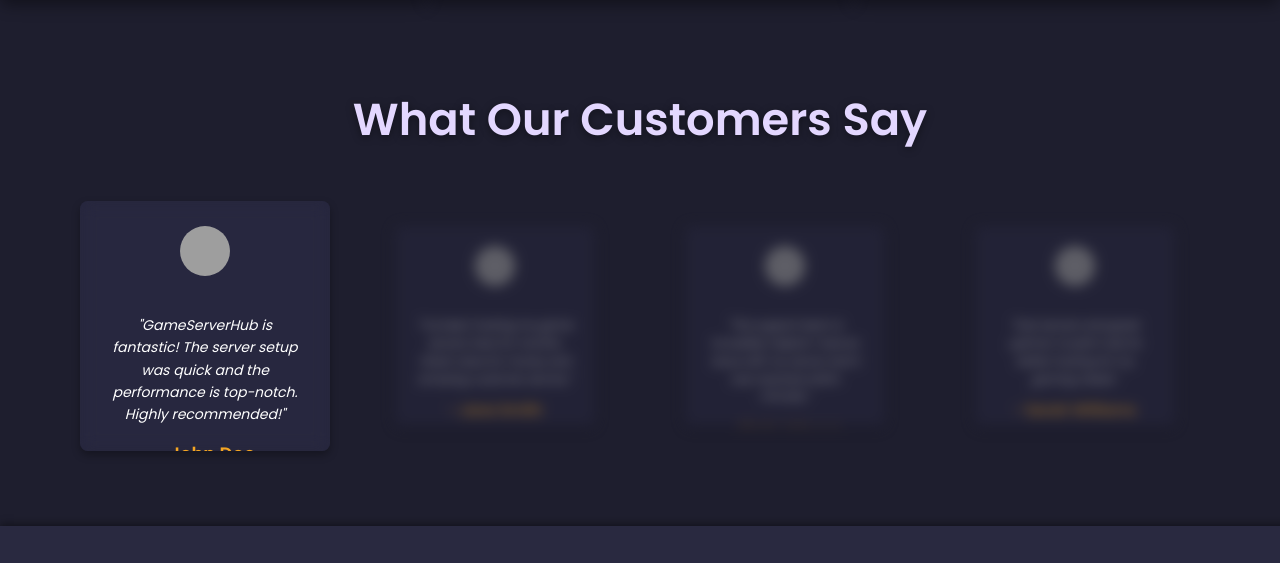
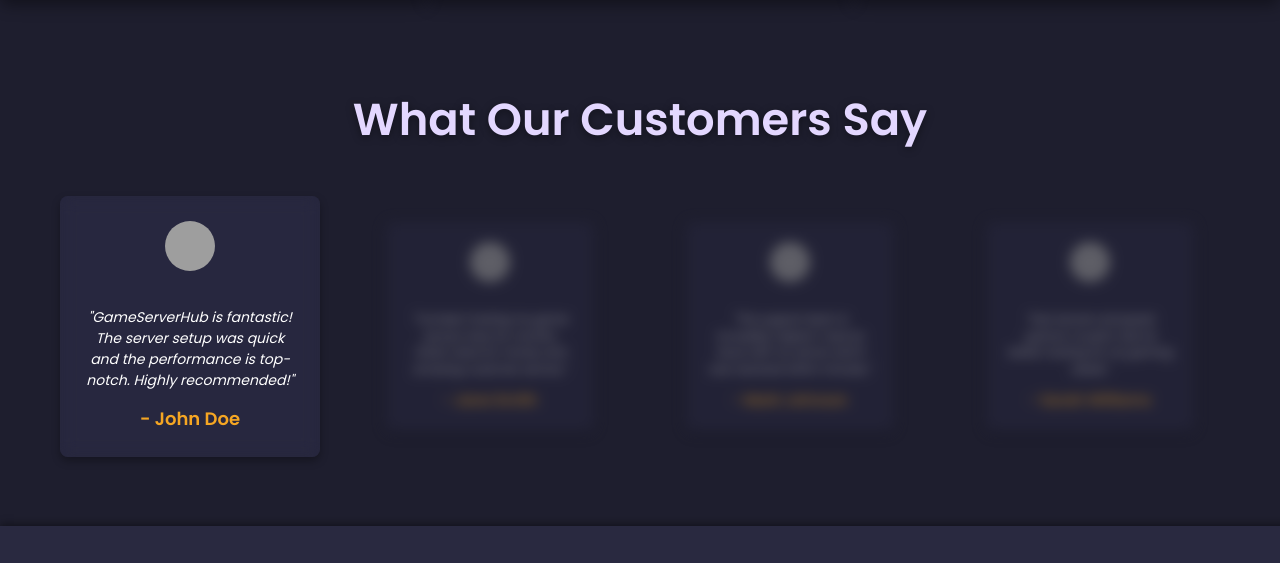
Before and after one commit to cooIguy/game-server-hosting-website, a plain HTML site: page index.html in a window 1280 px wide. Shown: the part 942-1505 px from the top of the page. Drawn offline with Linux system fonts and the light colour scheme; grey boxes are pictures that could not be loaded.

Commit message:
fixed customer reviews cutting out

```diff
--- a/header.html
+++ b/header.html
@@ -16,14 +16,17 @@
         display: flex;
         justify-content: space-between;
         align-items: center;
-    background-color: #292940; /* Dark background */
-    padding: 20px 80px; /* Increased horizontal padding */
+        background-color: #292940;
+        /* Dark background */
+        padding: 20px 80px;
+        /* Increased horizontal padding */
         box-shadow: 0 4px 8px rgba(0, 0, 0, 0.2);
         font-family: 'Poppins', sans-serif;
     }
 
     .game-logo {
-    max-width: 200px; /* Increased logo size */
+        max-width: 200px;
+        /* Increased logo size */
         transition: transform 0.3s ease;
     }
 
@@ -31,54 +34,80 @@
         transform: scale(1.1);
     }
 
+    /* Header Navigation Alignment */
     .game-nav {
         display: flex;
-    gap: 40px; /* Increased gap between navigation links */
+        align-items: center;
+        /* Center align the text within the header */
+        gap: 40px;
+        /* Space between navigation links */
     }
 
+    /* Updated Navigation Link Styling */
     .game-nav-link {
-    color: #f5a623; /* Light orange color */
+        color: #f5a623;
+        /* Light orange color */
         font-size: 18px;
+        /* Adjust font size as needed */
         text-decoration: none;
         font-weight: 500;
         position: relative;
-    padding-bottom: 5px; /* Space for underline */
+        display: inline-block;
+        /* Inline-block to allow better alignment control */
+        padding: 6px 0;
+        /* Add vertical padding to balance the text */
         transition: color 0.3s ease;
+        line-height: 1;
+        /* Prevent extra line spacing */
+        vertical-align: middle;
+        /* Align with baseline correctly */
     }
 
+
     .game-nav-link:hover {
-    color: #f39c12; /* Slightly darker yellow/orange */
+        color: #f39c12;
+        /* Slightly darker yellow/orange */
     }
 
-  /* Add underline effect for links on hover, starting from the center */
     .game-nav-link::before {
         content: '';
         position: absolute;
         width: 0;
         height: 2px;
+        /* Thickness of the underline */
         background-color: #f39c12;
+        /* Underline color */
+        bottom: 0;
+        /* Align underline exactly at the bottom */
         left: 50%;
-    bottom: 0;
         transform: translateX(-50%);
         transition: width 0.3s ease;
     }
+
+
 
     .game-nav-link:hover::before {
         width: 100%;
     }
 
     .login-link {
-    font-weight: bold; /* Make the Login link stand out */
-    color: #f5a623; /* Light orange color */
-    background-color: #292940; /* Same dark background as header */
+        font-weight: bold;
+        /* Make the Login link stand out */
+        color: #f5a623;
+        /* Light orange color */
+        background-color: #292940;
+        /* Same dark background as header */
         padding: 12px 20px;
         border-radius: 6px;
-    border: 1px solid #f5a623; /* Border with same color as link */
+        border: 1px solid #f5a623;
+        /* Border with same color as link */
         transition: background-color 0.3s, color 0.3s;
     }
 
     .login-link:hover {
-    background-color: #f5a623; /* Highlight on hover */
-    color: #292940; /* Dark text color on hover */
+        background-color: #f5a623;
+        /* Highlight on hover */
+        color: #292940;
+        /* Dark text color on hover */
     }
 </style>
--- a/index.html
+++ b/index.html
@@ -1,5 +1,6 @@
 <!DOCTYPE html>
 <html lang="en">
+
 <head>
   <meta charset="UTF-8" />
   <meta name="viewport" content="width=device-width, initial-scale=1.0" />
@@ -8,7 +9,8 @@
   <style>
     /* Adjust the body padding */
     body {
-      padding-bottom: 1px; /* Adjusted for minimal space */
+      padding-bottom: 1px;
+      /* Adjusted for minimal space */
     }
 
     .testimonial-container {
@@ -34,32 +36,47 @@
     .testimonial {
       background-color: rgba(41, 41, 64, 0.8);
       padding: 25px;
-      width: 200px;
-      height: 200px;
+      width: 250px;
+      /* Adjusted width for better readability */
+      min-height: 200px;
+      /* Ensure a consistent height */
+      max-height: 300px;
+      /* Cap the height to prevent oversized testimonials */
       margin: 0 10px;
       border-radius: 8px;
       box-shadow: 0 4px 8px rgba(0, 0, 0, 0.3);
       color: white;
       font-size: 16px;
-      transition: transform 0.3s ease-in-out, filter 0.3s ease-in-out;
-      word-wrap: break-word;
+      line-height: 1.5;
+      /* Improved readability with better spacing */
+      overflow: hidden;
+      /* Hide any text that overflows */
+      text-overflow: ellipsis;
+      /* Adds "..." to truncated text */
+      word-break: break-word;
+      /* Ensures long words break to the next line */
       white-space: normal;
-      overflow: hidden;
+      /* Text wraps naturally */
       position: relative;
       opacity: 1;
-      filter: blur(8px); /* Apply blur by default */
+      filter: blur(8px);
+      /* Apply blur by default */
       transition: opacity 0.3s ease-in-out, filter 0.3s ease-in-out;
-      transform: scale(0.8); /* Make inactive reviews smaller */
+      transform: scale(0.8);
+      /* Make inactive reviews smaller */
       z-index: 1;
     }
 
     .testimonial.active {
-      filter: none; /* Remove blur */
-      transform: scale(1); /* Increase size for the active review */
-      z-index: 2; /* Ensure active review is on top */
+      filter: none;
+      /* Remove blur */
+      transform: scale(1);
+      /* Increase size for the active review */
+      z-index: 2;
+      /* Ensure active review is on top */
+      max-height: none;
+      /* Allow active testimonials to expand naturally */
     }
-
-
 
     /* Add a blur effect to the testimonial */
     .testimonial::before {
@@ -71,7 +88,8 @@
       bottom: 0;
       background: inherit;
       filter: blur(8px);
-      z-index: -1; /* Send the blur behind the content */
+      z-index: -1;
+      /* Send the blur behind the content */
     }
 
 
@@ -107,7 +125,8 @@
 
     /* Footer Section Styling */
     .footer {
-      background-color: #292940; /* Dark background color */
+      background-color: #292940;
+      /* Dark background color */
       color: white;
       width: 100%;
       text-align: center;
@@ -230,15 +249,18 @@
       border-radius: 8px;
       box-shadow: 0 8px 16px rgba(0, 0, 0, 0.4);
       display: flex;
-      flex-direction: column; /* Align items vertically */
+      flex-direction: column;
+      /* Align items vertically */
       justify-content: center;
       align-items: center;
     }
 
     .feature-card img {
-      width: 80px;  /* Size of images */
+      width: 80px;
+      /* Size of images */
       height: auto;
-      margin-bottom: 15px; /* Space between image and text */
+      margin-bottom: 15px;
+      /* Space between image and text */
       opacity: 0.8;
       transition: opacity 0.3s ease;
     }
@@ -282,6 +304,7 @@
 
 
 </head>
+
 <body>
 
   <!-- Hero Section -->
@@ -321,19 +344,22 @@
       <!-- Individual Testimonial -->
       <div class="testimonial active">
         <img src="public/customer1.jpg" alt="Customer 1" class="customer-img" />
-        <p class="quote">"GameServerHub is fantastic! The server setup was quick and the performance is top-notch. Highly recommended!"</p>
+        <p class="quote">"GameServerHub is fantastic! The server setup was quick and the performance is top-notch.
+          Highly recommended!"</p>
         <span class="customer-name">- John Doe</span>
       </div>
 
       <div class="testimonial">
         <img src="public/customer2.jpg" alt="Customer 2" class="customer-img" />
-        <p class="quote">"I've been hosting my game servers here for months. Great value for money and amazing customer service."</p>
+        <p class="quote">"I've been hosting my game servers here for months. Great value for money and amazing customer
+          service."</p>
         <span class="customer-name">- Jane Smith</span>
       </div>
 
       <div class="testimonial">
         <img src="public/customer3.jpg" alt="Customer 3" class="customer-img" />
-        <p class="quote">"The support team is incredibly helpful! I had an issue with my server and it was resolved within minutes."</p>
+        <p class="quote">"The support team is incredibly helpful! I had an issue with my server and it was resolved
+          within minutes."</p>
         <span class="customer-name">- Mark Johnson</span>
       </div>
 
@@ -453,4 +479,5 @@
 
     <script src="inject-header-footer.js" defer></script>
 </body>
+
 </html>
```
Lines whose indentation alone changed are shown as unchanged.
